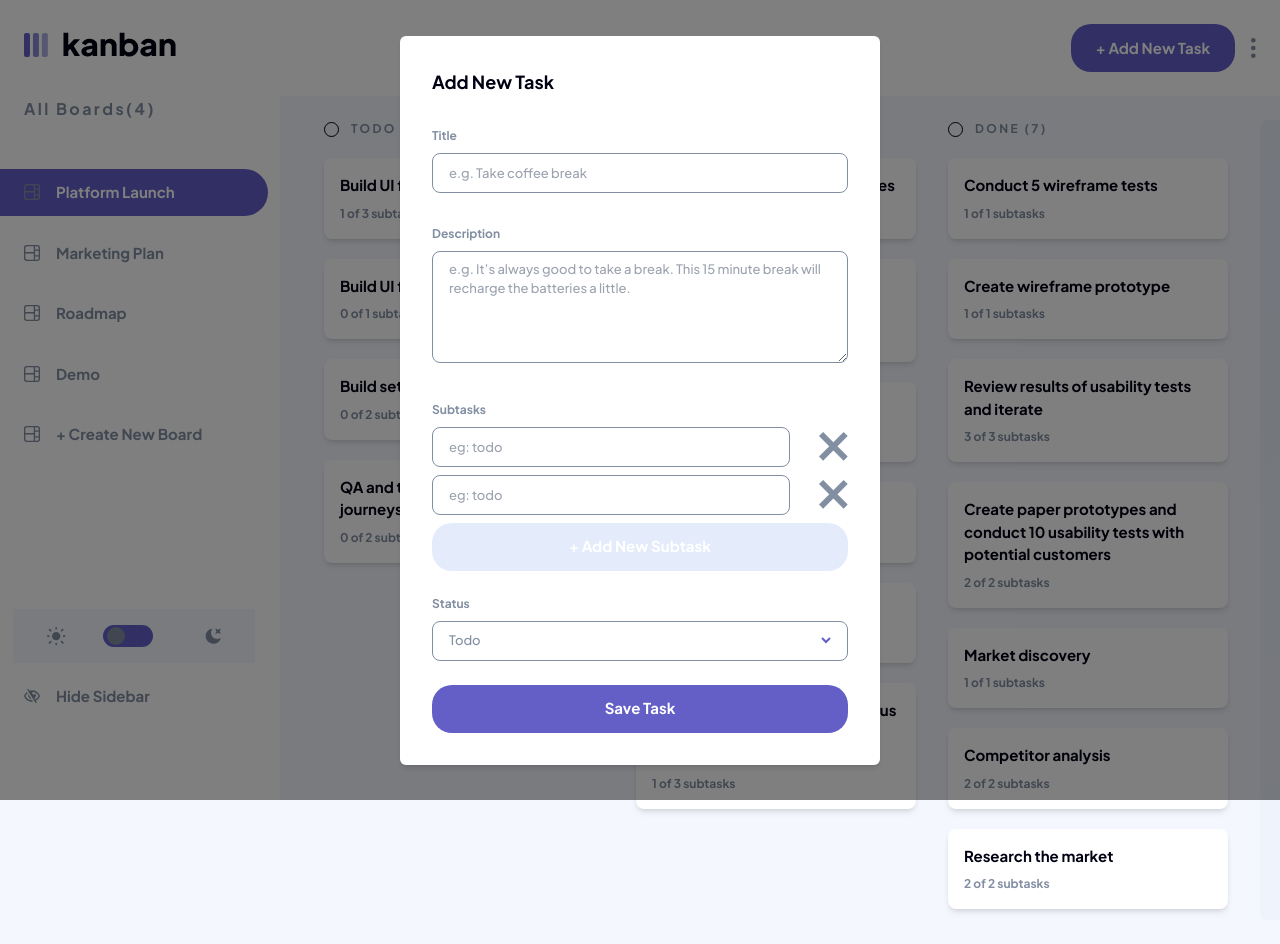
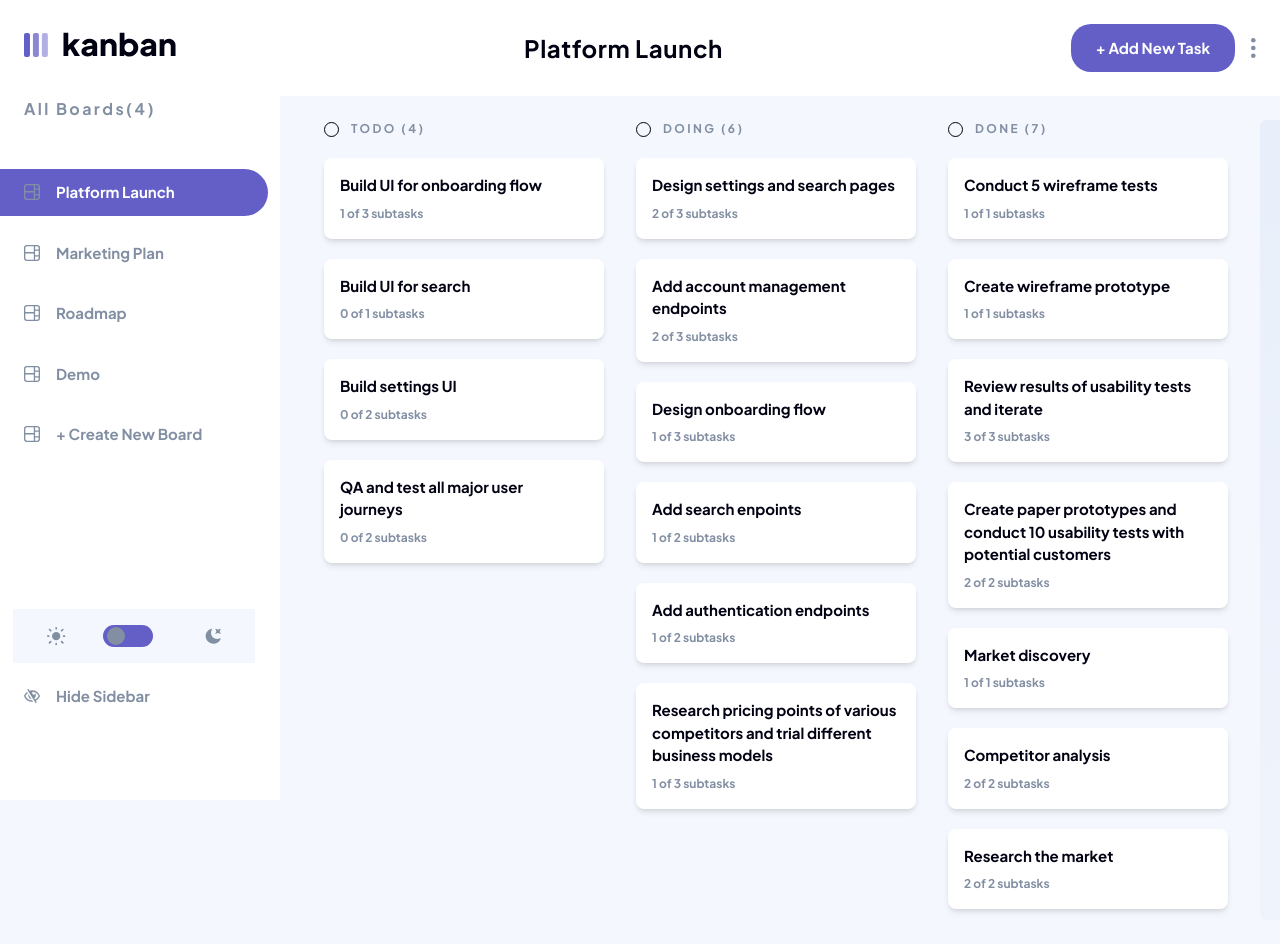
Before and after one commit to vinuman/Kanban-task-manager, a React (Vite) app: page / in a window 1280 px wide. Built offline with nearby package versions, Linux system fonts and the light colour scheme.

Commit message:
save new task fnc

```diff
--- a/src/Layout/NavBar.jsx
+++ b/src/Layout/NavBar.jsx
@@ -4,7 +4,11 @@ import ellipsis from "../assets/icon-vertical-ellipsis.svg";
 import Button from "../components/Button";
 import { BoardContext } from "../contexts/BoardContext";
 
-const NavBar = ({ setEditBoardVisisble, setDeleteBoardVisible }) => {
+const NavBar = ({
+  setEditBoardVisisble,
+  setDeleteBoardVisible,
+  setAddTaskVisible,
+}) => {
   const { board, selectedIndex } = useContext(BoardContext);
   const [editDeleteOption, setEditDeleteOption] = useState(false);
   if (!board.length) {
@@ -21,6 +25,7 @@ const NavBar = ({ setEditBoardVisisble, setDeleteBoardVisible }) => {
           </h2>
           <div className="flex items-center gap-4">
             <Button
+              onClick={() => setAddTaskVisible(true)}
               disabled={!board[selectedIndex].columns.length}
               text={"+ Add New Task"}
               primary={true}
--- a/src/Layout/index.jsx
+++ b/src/Layout/index.jsx
@@ -10,10 +10,11 @@ const Layout = ({ children }) => {
   const [visible, setVisible] = useState(false);
   const [editBoardVisisble, setEditBoardVisisble] = useState(false);
   const [deleteBoardVisible, setDeleteBoardVisible] = useState(false);
-  const [addTaskVisible, setAddTaskVisible] = useState(true);
+  const [addTaskVisible, setAddTaskVisible] = useState(false);
   return (
     <>
       <NavBar
+        setAddTaskVisible={setAddTaskVisible}
         setEditBoardVisisble={setEditBoardVisisble}
         setDeleteBoardVisible={setDeleteBoardVisible}
       />
@@ -30,7 +31,7 @@ const Layout = ({ children }) => {
       />
       <AddTask
         addTaskVisible={addTaskVisible}
-        setAddTaskVisible={addTaskVisible}
+        setAddTaskVisible={setAddTaskVisible}
       />
     </>
   );
--- a/src/modals/AddTask.jsx
+++ b/src/modals/AddTask.jsx
@@ -10,7 +10,9 @@ const AddTask = ({ addTaskVisible, setAddTaskVisible }) => {
   const [arr, setArr] = useState([1, 1]);
   const { selectedIndex, board, setBoard } = useContext(BoardContext);
   const [dropDownValue, setDropDownValue] = useState(
-    board[selectedIndex].columns[0].name
+    board[selectedIndex].columns.length
+      ? board[selectedIndex].columns[0].name
+      : ""
   );
   const [viewOptions, setViewOptions] = useState(false);
   const [title, setTitle] = useState("");
@@ -38,9 +40,15 @@ const AddTask = ({ addTaskVisible, setAddTaskVisible }) => {
     setArr(newArr);
   };
 
+  const handleOnChange = (value, index) => {
+    const newArr = [...arr];
+    newArr[index] = value;
+    setArr(newArr);
+  };
+
   const handleCloseModal = (e) => {
     if (e.target.classList.contains("fixed")) {
-      setVisible(false);
+      setAddTaskVisible(false);
     }
   };
 
@@ -54,10 +62,6 @@ const AddTask = ({ addTaskVisible, setAddTaskVisible }) => {
       }
     });
     if (flag === true) {
-      let selectedColumn = board[selectedIndex].columns.filter(
-        (column) => column.name === dropDownValue
-      );
-      console.log(selectedColumn);
       let newTaskObj = {};
       newTaskObj.title = title;
       newTaskObj.descrition = desc;
@@ -69,6 +73,13 @@ const AddTask = ({ addTaskVisible, setAddTaskVisible }) => {
         newSubObj.isCompleted = false;
         subTaskArray.push(newSubObj);
       });
+      newTaskObj.subtasks = subTaskArray;
+      let newBoard = [...board];
+      newBoard[selectedIndex].columns.forEach((column) => {
+        column.name === dropDownValue ? column.tasks.push(newTaskObj) : "";
+      });
+      setBoard(newBoard);
+      setAddTaskVisible(false);
     }
   };
   return (
@@ -111,7 +122,8 @@ recharge the batteries a little."
                   className="flex justify-between items-center w-[100%] h-[40px] mb-2"
                 >
                   <input
-                    placeholder="eg: todo"
+                    onChange={(e) => handleOnChange(e.target.value, i)}
+                    placeholder="eg: Make mild coffee"
                     type="text"
                     className="border border-white1 rounded-lg w-[86%] h-[40px] px-[16px] py-[8px] text-black1 text-[13px] font-medium outline-none"
                   ></input>
```
